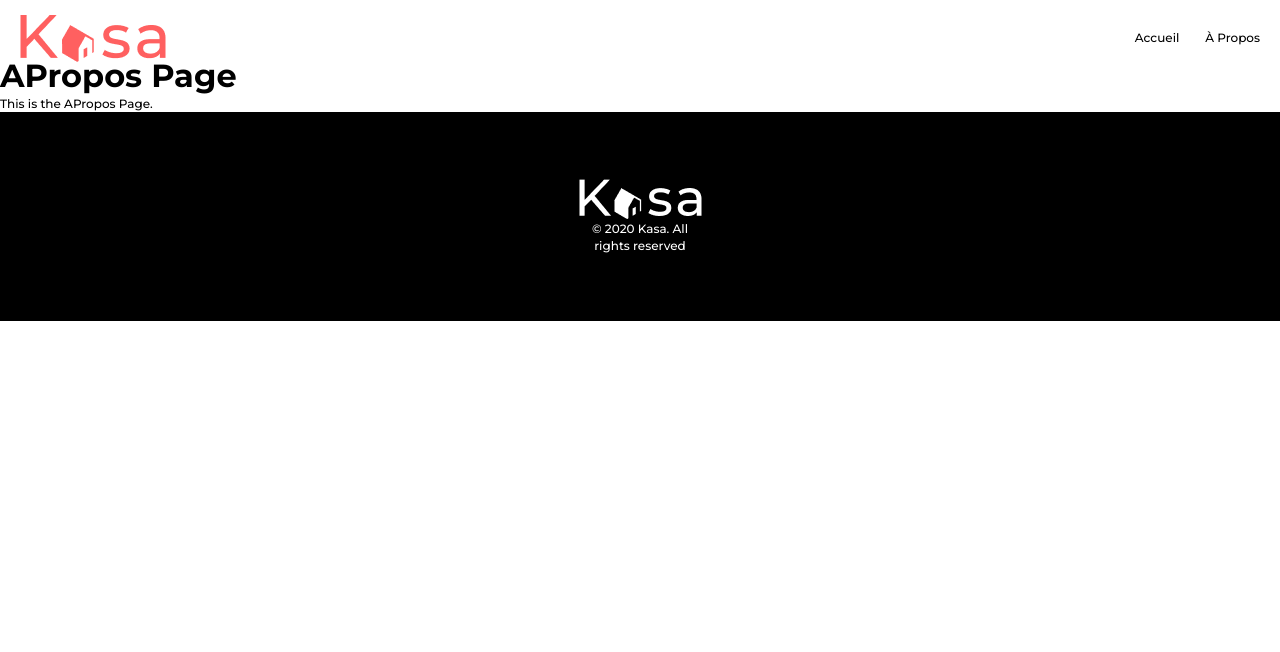
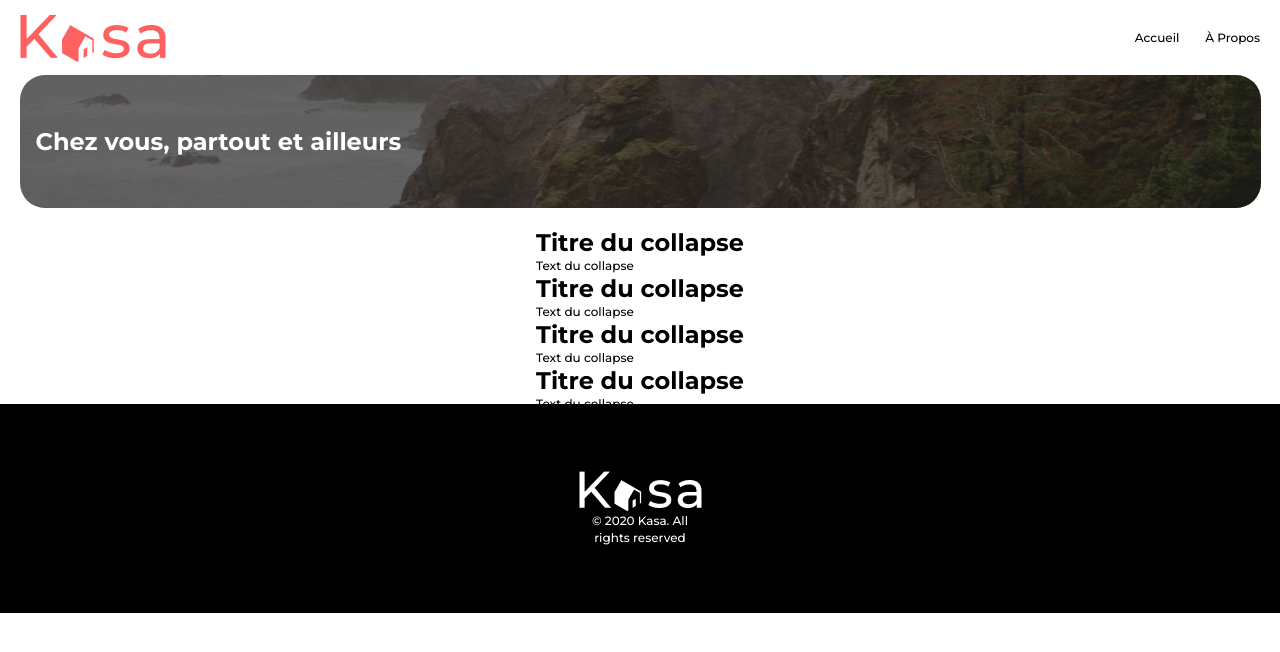
Before and after one commit to Bourrelet/property-rental-react-app, a React (Create React App) app: page /apropos in a window 1280 px wide. Shown: the top 652 px of the page. Built offline with nearby package versions, Linux system fonts and the light colour scheme.

Commit message:
Apropos - wip

```diff
--- /dev/null
+++ b/src/components/collapse/Collapse.js
@@ -0,0 +1,17 @@
+import React from 'react';
+import './Collapse.scss';
+
+
+const Collapse = () => {
+    return (
+    <div className="collapse">
+        <div className="collapse__container">
+            <h2 className="collapse__title">Titre du collapse</h2>
+            <p className="collapse__text">Text du collapse</p>
+        </div>
+    </div>
+    );
+
+}
+
+export default Collapse;
--- /dev/null
+++ b/src/components/collapse/Collapse.scss
@@ -0,0 +1,15 @@
+
+@import '../../styles/mixins';
+
+.collapse {
+    display: flex;
+    flex-direction: column;
+    row-gap: 20px;
+
+        &__title {
+            text-align: left;
+        }
+        &__text {
+            text-align: left;
+        }
+}
--- a/src/pages/APropos.js
+++ b/src/pages/APropos.js
@@ -1,11 +1,19 @@
 // src/components/APropos.js
 import React from 'react';
+import Banner from '../components/banner/Banner';
+import './APropos.scss';
+import Collapse from '../components/collapse/Collapse';
 
 const APropos = () => {
   return (
-    <div>
-      <h1>APropos Page</h1>
-      <p>This is the APropos Page.</p>
+    <div className="apropos-page">
+      <Banner />
+      <div className="apropos-page__collapse-container">
+      <Collapse/>
+      <Collapse/>
+      <Collapse/>
+      <Collapse/>
+      </div>
     </div>
   );
 }
--- /dev/null
+++ b/src/pages/APropos.scss
@@ -0,0 +1,12 @@
+@import '../styles/mixins';
+
+.apropos-page {
+    height: 310px;
+    margin: 19px 19.5px;
+
+        &__collapse-container {
+            @include column-center;
+            justify-content: space-between;
+            margin: 20px auto;
+        }
+}
```
